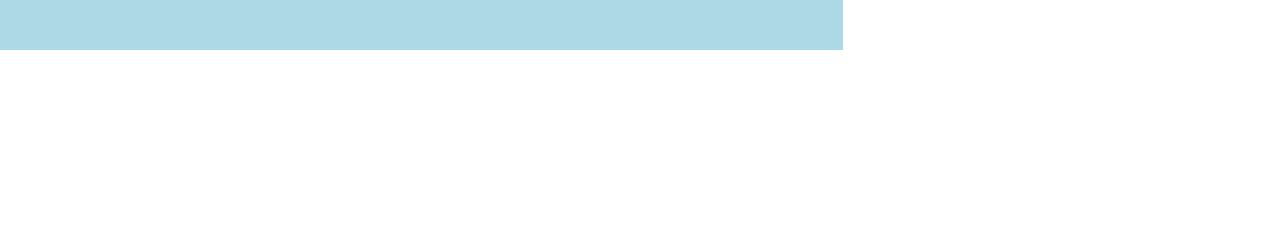
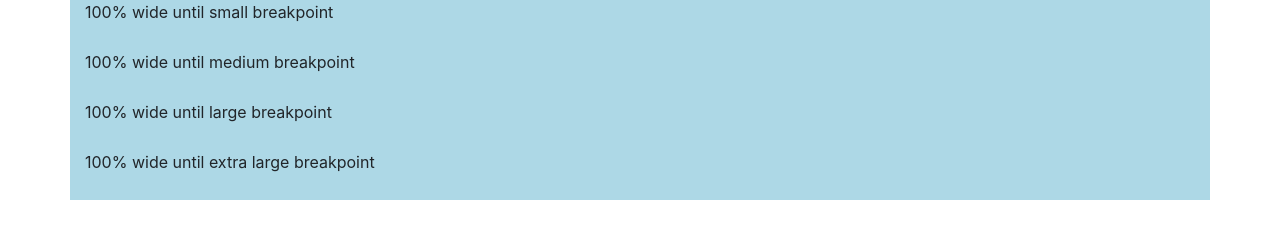
Before and after one commit to georgio144/shop-page-with-bootstrap, a plain HTML site: page index.html in a window 1280 px wide. Drawn offline with Linux system fonts and the light colour scheme.

Commit message:
one more time commit...

```diff
--- a/#source/scss/style.scss
+++ b/#source/scss/style.scss
@@ -1,10 +1,16 @@
-.row {
-}
-.col-lg-8 {
-}
-.col-md-offset-2 {
-}
-.box {
+.container-sm {
    height: 50px;
    background-color: lightblue;
 }
+.container-md {
+   height: 50px;
+   background-color: lightblue;
+}
+.container-lg {
+   height: 50px;
+   background-color: lightblue;
+}
+.container-xl {
+   height: 50px;
+   background-color: lightblue;
+}
--- a/index.html
+++ b/index.html
@@ -14,11 +14,10 @@
 </head>
 
 <body>
-   <div class="row">
-      <div class="col-lg-8 col-md-offset-2">
-         <div class="box"></div>
-      </div>
-   </div>
+   <div class="container-sm">100% wide until small breakpoint</div>
+   <div class="container-md">100% wide until medium breakpoint</div>
+   <div class="container-lg">100% wide until large breakpoint</div>
+   <div class="container-xl">100% wide until extra large breakpoint</div>
 
    <!-- Optional JavaScript -->
    <!-- jQuery first, then Popper.js, then Bootstrap JS -->
```
Also changed, not shown: css/style.css.
